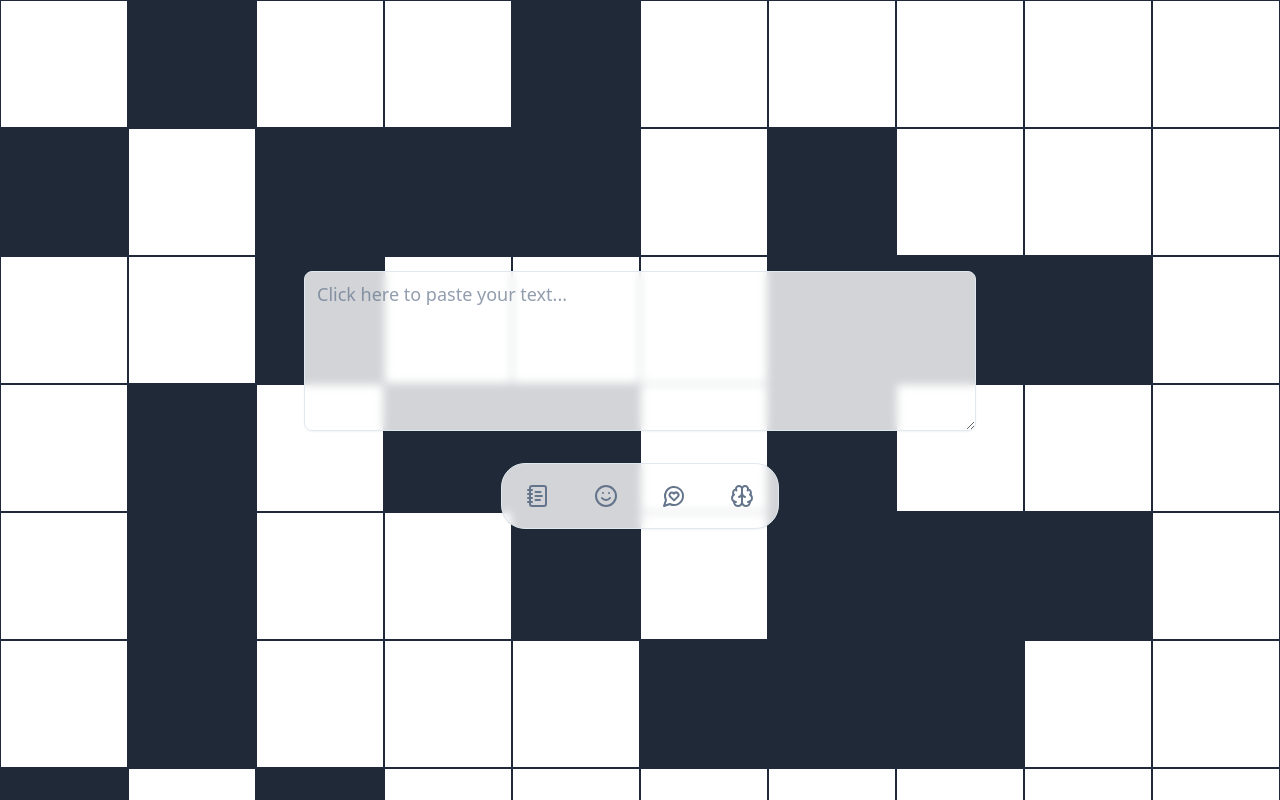
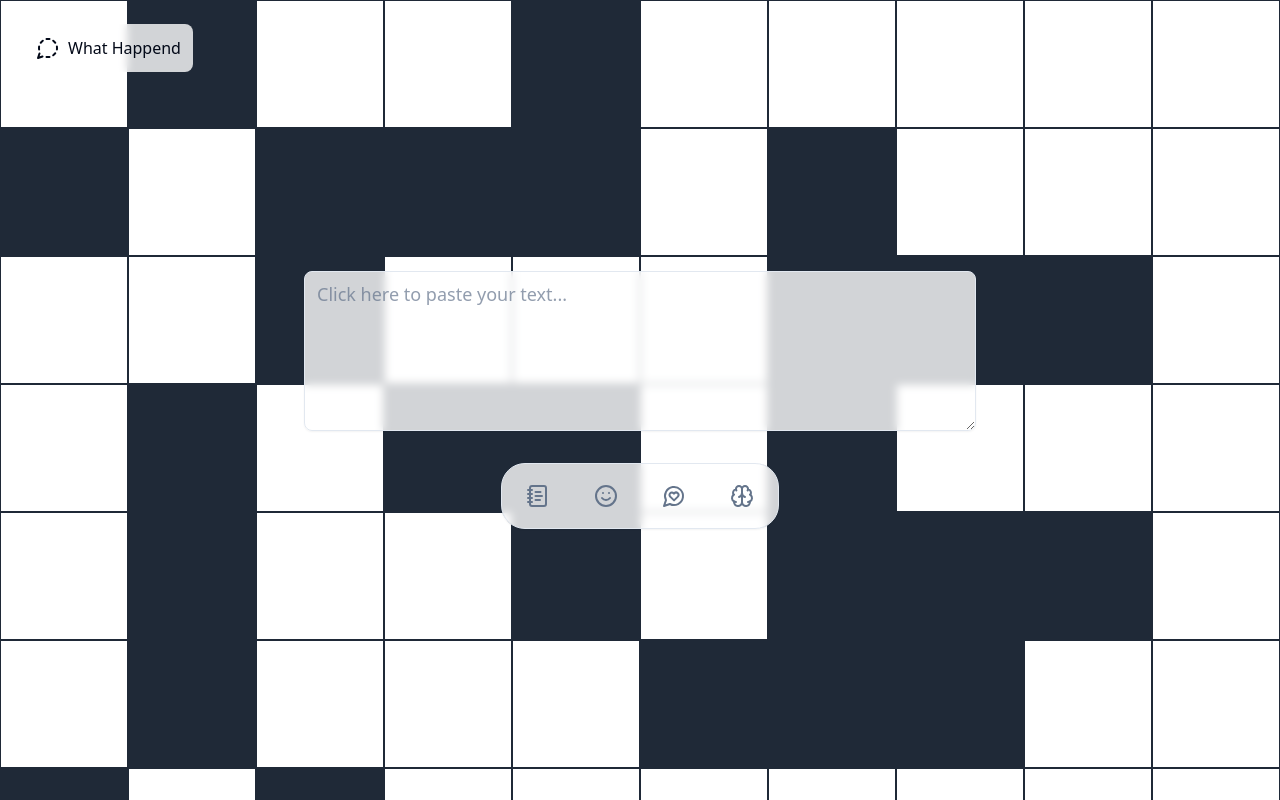
Before and after one commit to RealNickey/What-Happend-, a React (Vite) app: page / in a window 1280 px wide. Built offline with nearby package versions, Linux system fonts and the light colour scheme.

Commit message:
addedlogo

```diff
--- a/src/App.jsx
+++ b/src/App.jsx
@@ -1,7 +1,13 @@
 import { Textarea } from "./components/ui/textarea";
 import FlickeringGrid from "./components/ui/flickering-grid";
 import { ExpandableTabs } from "./components/ui/expandable-tabs";
-import { NotebookText, Smile, MessageCircleHeart, Brain } from "lucide-react";
+import {
+  NotebookText,
+  Smile,
+  MessageCircleHeart,
+  Brain,
+  MessageCircleDashed,
+} from "lucide-react";
 
 function App() {
   const tabs = [
@@ -14,6 +20,10 @@ function App() {
   return (
     <>
       <FlickeringGrid />
+      <div className="fixed left-4 top-4 flex items-center gap-2 rounded-lg bg-background/80 p-2 backdrop-blur-sm md:left-6 md:top-6 md:p-3">
+        <MessageCircleDashed className="h-5 w-5 md:h-6 md:w-6" />
+        <span className="text-sm font-medium md:text-base">What Happend</span>
+      </div>
       <div className="fixed inset-0 flex flex-col items-center justify-center gap-6 p-4 md:gap-8">
         <Textarea
           placeholder="Click here to paste your text..."
```
